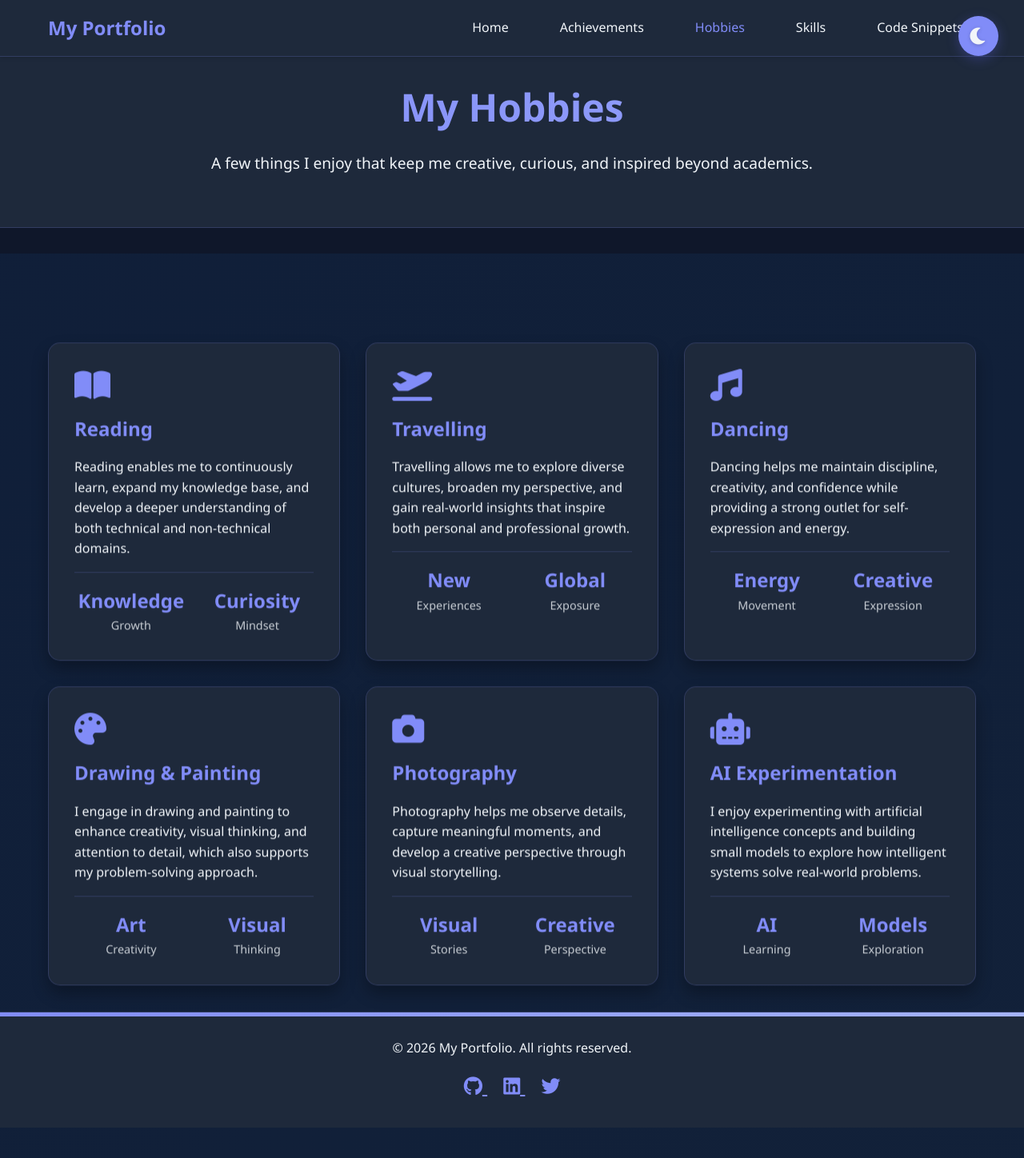
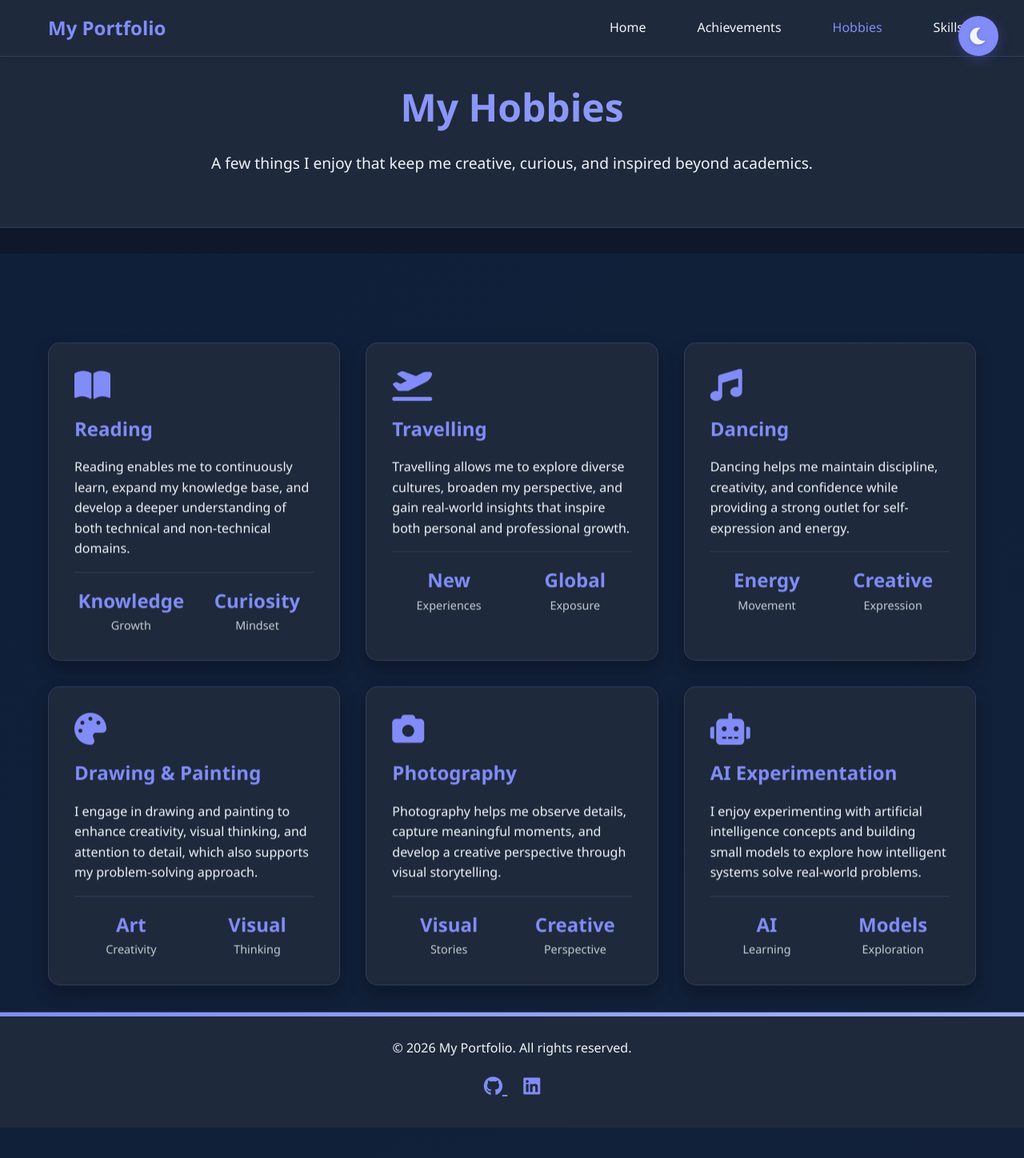
Before and after one commit to vedikakapoor-11/vedika-portfolio, a plain HTML site: page hobbies.html in a window 1280 px wide. Shown: the whole page at 80% size. Drawn offline with Linux system fonts and the light colour scheme.

Commit message:
Update hobbies.html

```diff
--- a/hobbies.html
+++ b/hobbies.html
@@ -292,7 +292,6 @@
                 <li><a href="achievements.html">Achievements</a></li>
                 <li><a href="hobbies.html" class="active">Hobbies</a></li>
                 <li><a href="skills.html">Skills</a></li>
-                <li><a href="snippets.html">Code Snippets</a></li>
             </ul>
         </div>
     </nav>
@@ -420,12 +419,10 @@
                 <i class="fab fa-github"></i>
             </a>
 
-            <a href="https://www.linkedin.com/in/vedika-kapoor" target="_blank" rel="noopener noreferrer">
+            <a href="https://www.linkedin.com/in/vedika-kapoor-0997a7359/" target="_blank" rel="noopener noreferrer">
                 <i class="fab fa-linkedin"></i>
             </a>
-            <a href="#" target="_blank">
-                <i class="fab fa-twitter"></i>
-            </a>
+
         </div>
         </div>
     </footer>
```
